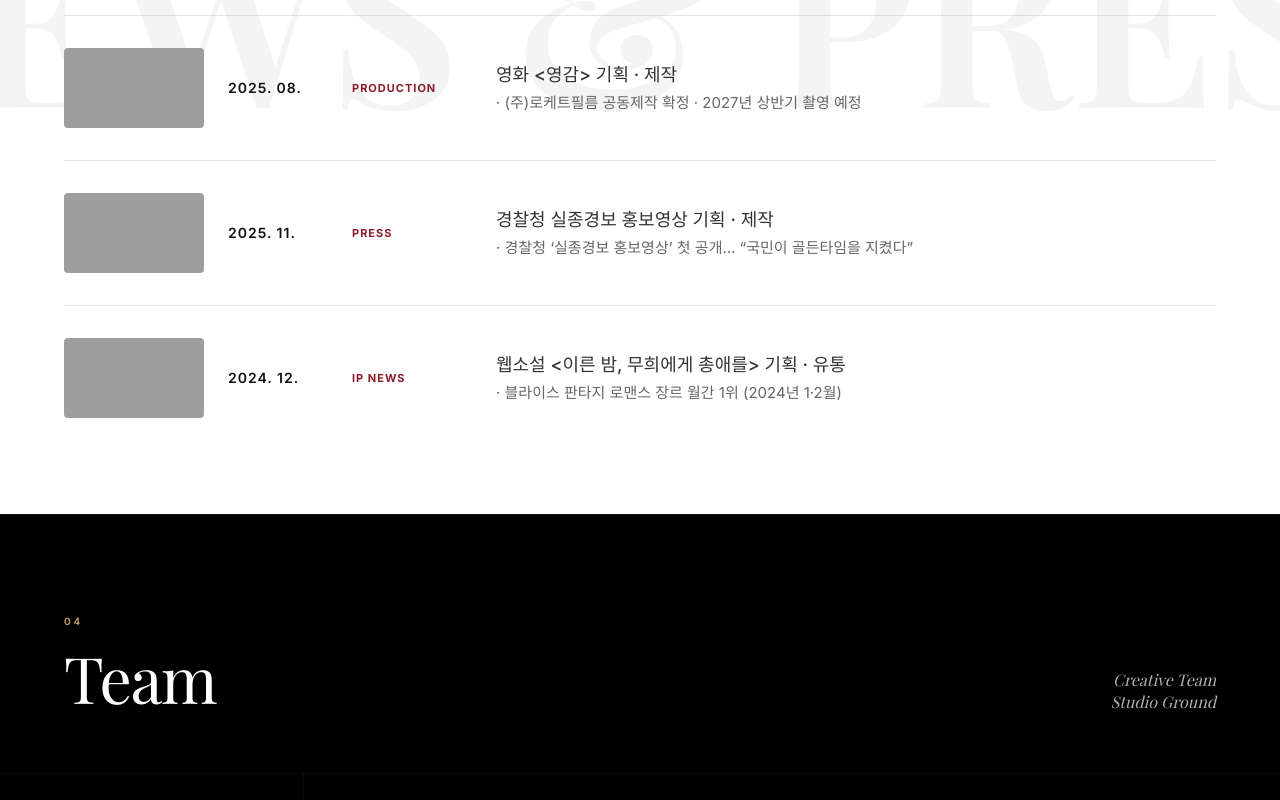
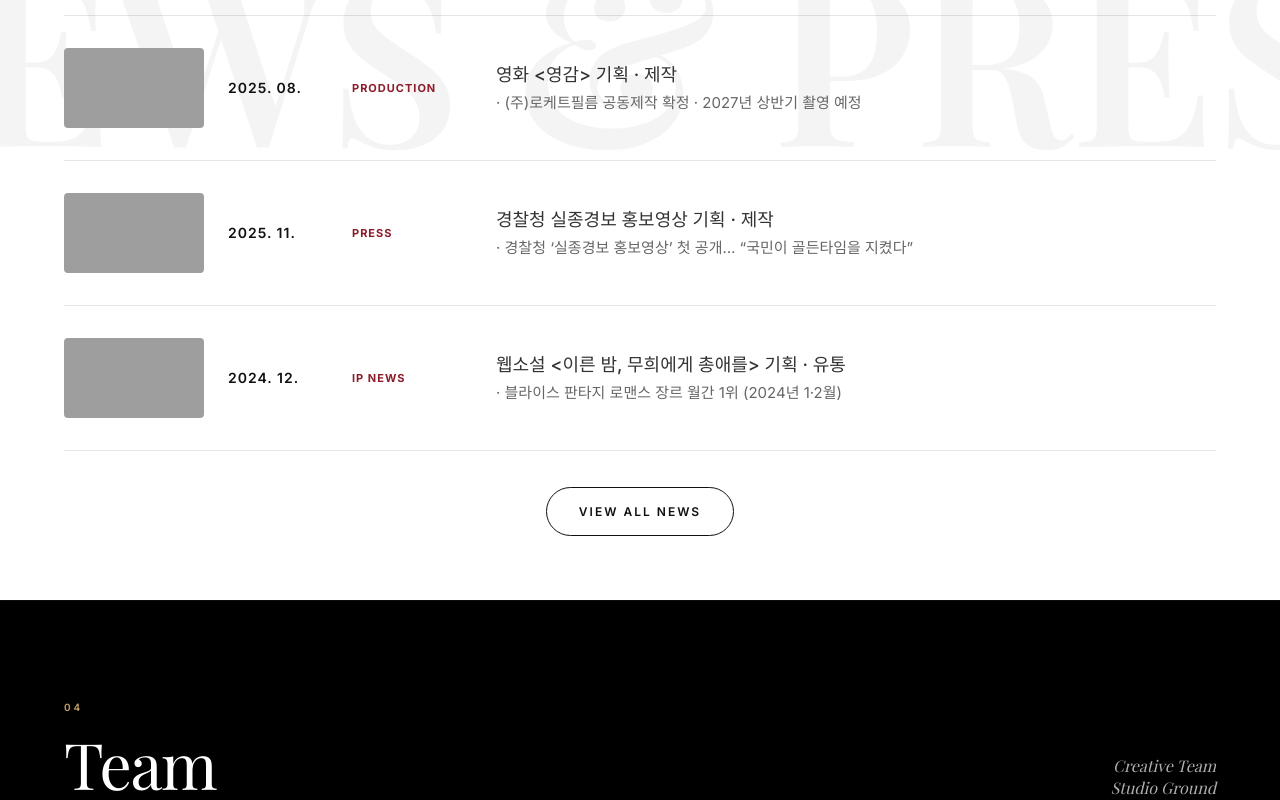
Before and after one commit to studioground/studioground.github.io, a plain HTML site: page index.html in a window 1280 px wide. Shown: the part 3766-4566 px from the top of the page. Drawn offline with nearby package versions, Linux system fonts and the light colour scheme; grey boxes are pictures that could not be loaded; a web font is replaced by a local one.

Commit message:
Update index.html

```diff
--- a/index.html
+++ b/index.html
@@ -833,6 +833,10 @@ document.addEventListener('DOMContentLoaded', () => {
         <span class="news-sub">· 블라이스 판타지 로맨스 장르 월간 1위 (2024년 1·2월)</span>
       </div>
     </div>
+
+    <div class="news-view-all">
+      <a href="#news" class="btn-view-all">View All News</a>
+    </div>
   </div>
 </div>
 
@@ -897,7 +901,7 @@ document.addEventListener('DOMContentLoaded', () => {
         </div>
       </div>
     </div>
-  </section>
+   </div>
 
 <div class="sec-contact" id="contact">
   <div class="ending-copy">
```
